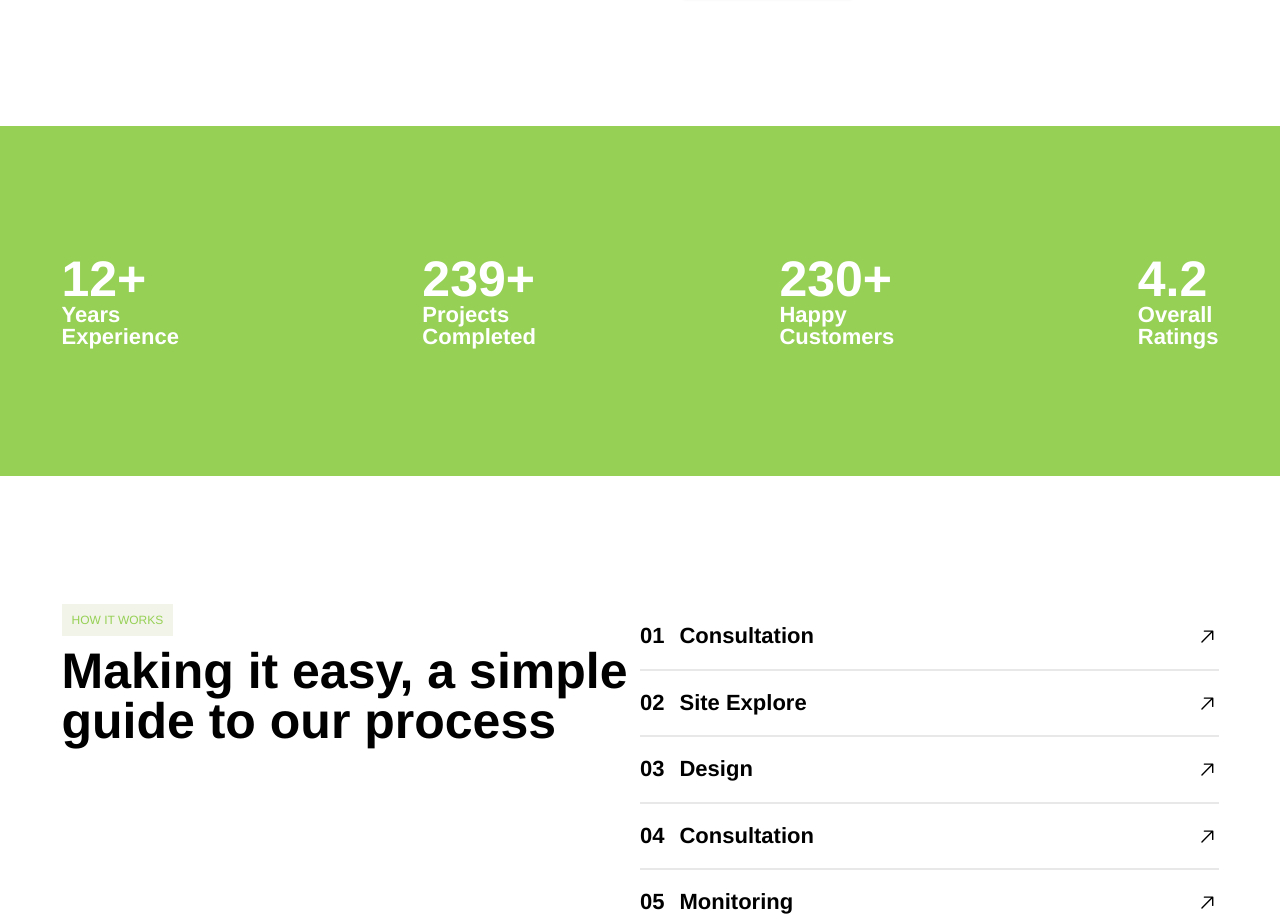
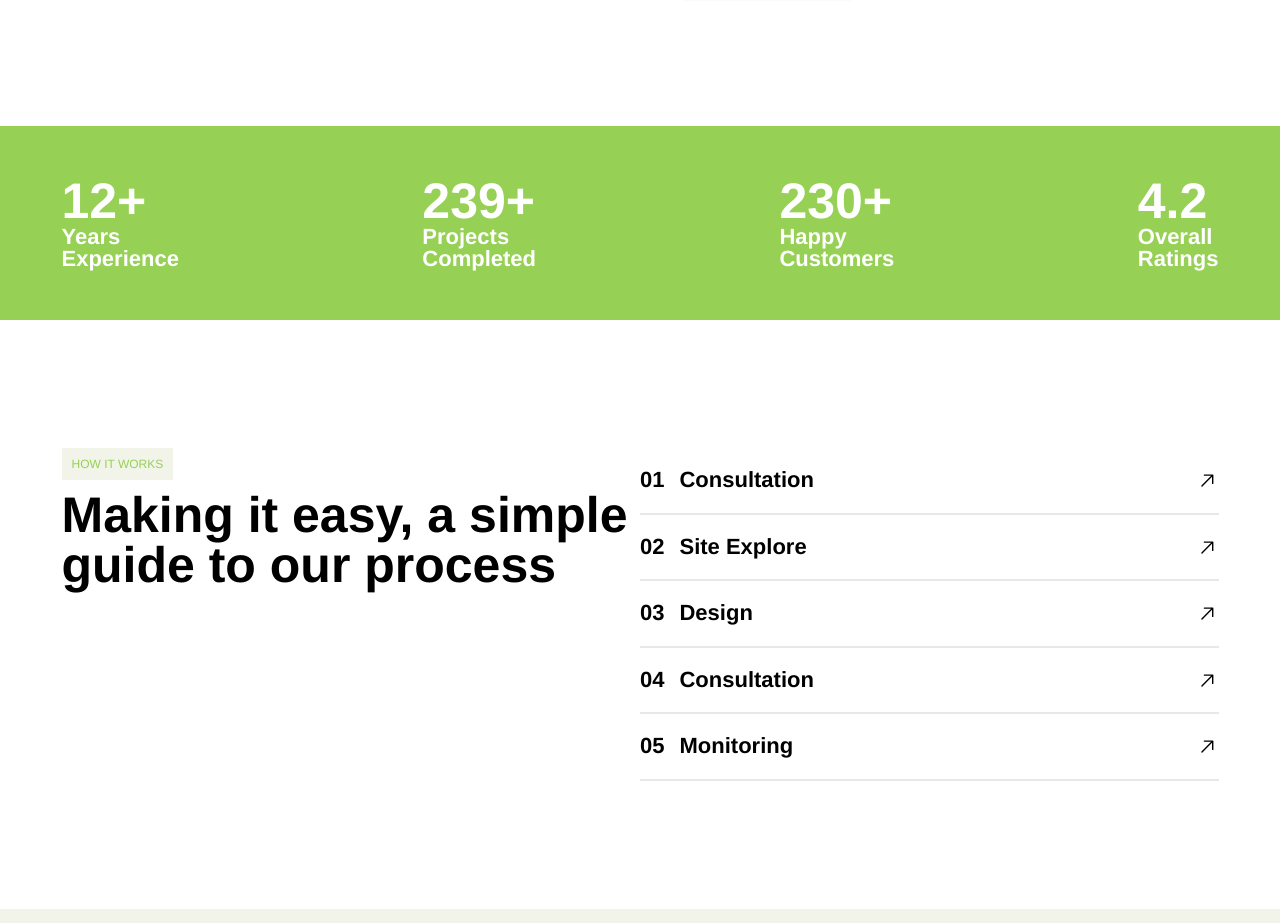
Before and after one commit to riadthedev/solar-website, a Next.js app: page /about in a window 1280 px wide. Shown: the part 1529-2452 px from the top of the page. Built offline with nearby package versions, Linux system fonts and the light colour scheme.

Commit message:
fix: add dynamic padding

```diff
--- a/src/components/home/SectionWrapper.tsx
+++ b/src/components/home/SectionWrapper.tsx
@@ -2,16 +2,19 @@ import React, { ReactNode } from 'react';
 
 interface SectionWrapperProps {
   children: ReactNode;
+  space?: boolean;
   classname?: string;
   ref?: React.RefObject<HTMLDivElement>;
+  px?: string;
+  py?: string;
 }
 
 const SectionWrapper = React.forwardRef<HTMLElement, SectionWrapperProps>(
-  ({children, classname, ...props}, ref) => {
+  ({children, classname, px = 'px-[6.15rem]', py = 'py-[12.8rem]', space = true, ...props}, ref) => {
     return (
       <section
         ref={ref}
-        className={`px-[6.15rem] py-[12.8rem] text-[1.6rem] relative space-y-[5rem] ${classname}`}
+        className={` ${px} ${py} text-[1.6rem] relative ${ space && 'space-y-[5rem]'} ${classname} `}
         {...props}
       >
         {children}
```
